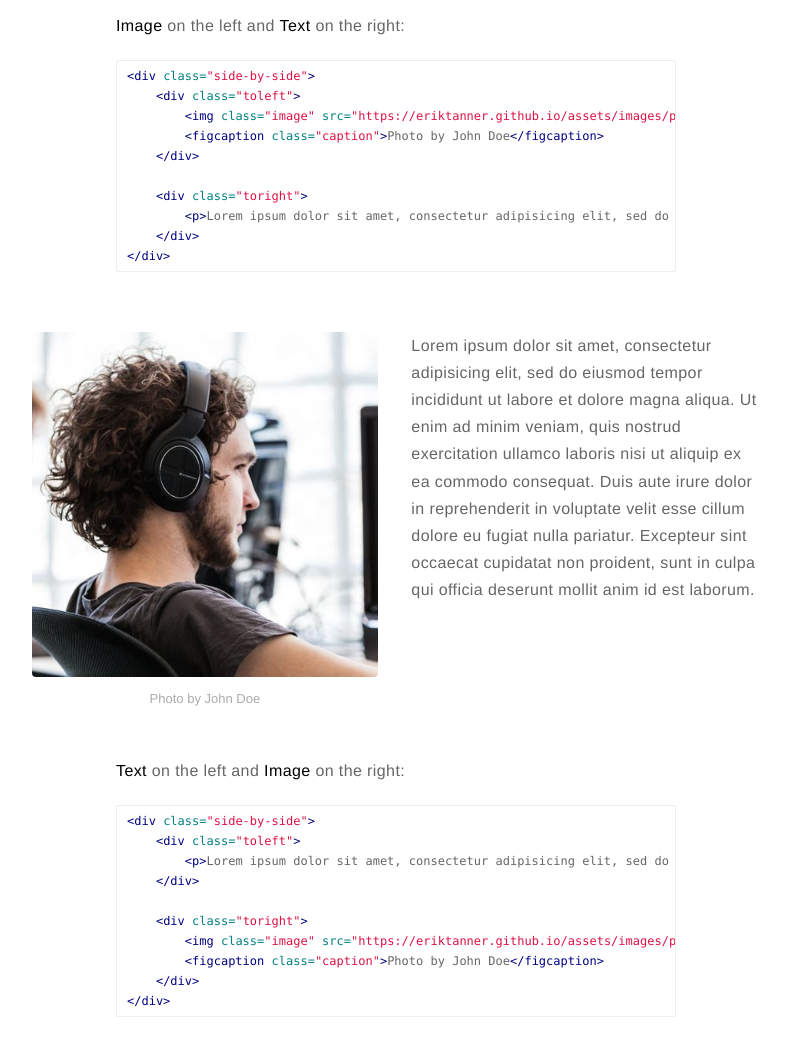
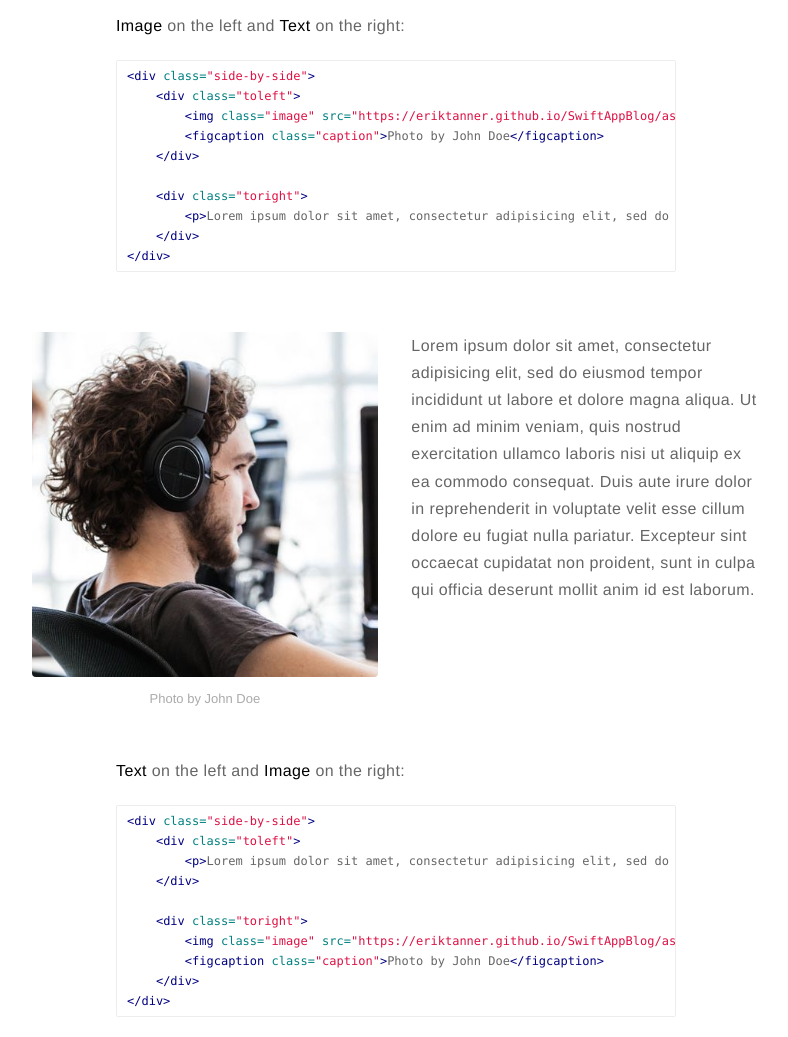
Before and after one commit to eriktanner/SwiftAppBlog, a Jekyll site: the page built from _posts/2015-02-24-markdown-extra-components.markdown, in a window 1280 px wide and 1400 px high, scrolled down 1068 px. Shown: the part 151-1188 px from the top of the window, without its empty margins (244-1032 px from the left). Built offline with Jekyll 4.4.1, drawn with Linux system fonts in a browser that asks for light colours; comment, search, counter and statistics services are not loaded; part of the change alters nothing that is shown.

Commit message:
updated url in config

```diff
--- a/_config.yml
+++ b/_config.yml
@@ -16,7 +16,7 @@ resume: true
 resume-external: true
 resume-url: https://google.com/?q=my+resume
 
-url: https://eriktanner.github.io
+url: https://eriktanner.github.io/SwiftAppBlog
 # your url: http://USERNAME.github.io
 
 permalink: /:title/
```
